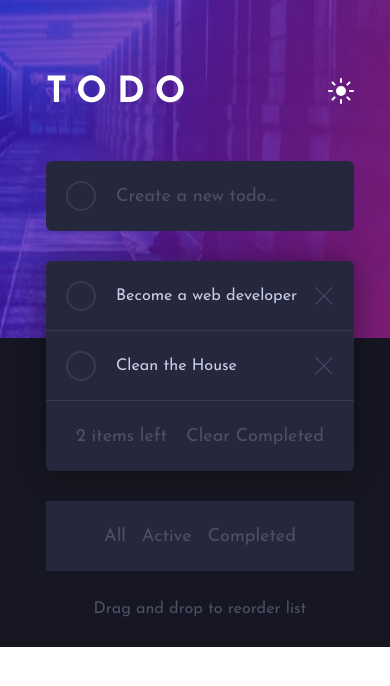
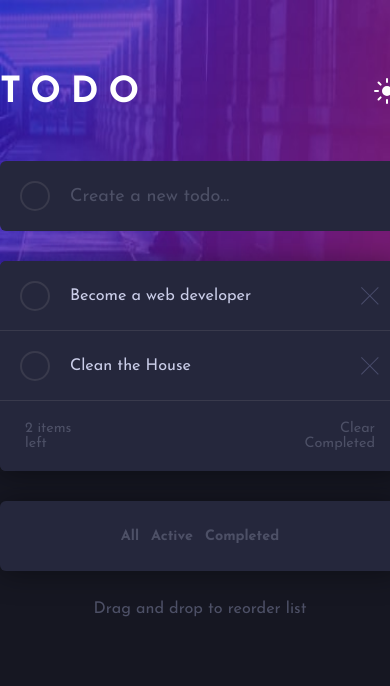
Before and after one commit to tomcodes90/todo-app, a React (Create React App) app: page / in a window 390 px wide. Shown: the top 686 px of the page. Built offline with nearby package versions, Linux system fonts and the light colour scheme.

Commit message:
19/06/2022

```diff
--- a/package.json
+++ b/package.json
@@ -7,6 +7,8 @@
     "@testing-library/react": "^13.3.0",
     "@testing-library/user-event": "^13.5.0",
     "react": "^18.1.0",
+    "react-dnd": "^16.0.1",
+    "react-dnd-html5-backend": "^16.0.1",
     "react-dom": "^18.1.0",
     "react-scripts": "5.0.1",
     "web-vitals": "^2.1.4"
--- a/src/App.css
+++ b/src/App.css
@@ -12,10 +12,12 @@
   background-size: 100% 35vh;
   background-color: hsl(235, 21%, 11%);
   display: flex;
+  min-height: 100vh;
+  width: 100%;
   justify-content: center;
-  height: 100vh;
   min-width: 400px;
 }
+
 .main.light {
   background-image: url(./images/bg-desktop-light.jpg);
   background-color: white;
@@ -222,12 +224,27 @@
   background-color: hsl(235, 24%, 19%);
   align-items: center;
   color: hsl(233, 14%, 35%);
-  padding-left: 30px;
+  padding: 0px 25px;
   display: flex;
   justify-content: space-between;
-  padding-right: 30px;
+  overflow: hidden;
+}
+.todo-items-info > * {
+  font-size: 0.8em;
+}
+.items-left {
+  padding-right: 60px;
+}
+.items-clear {
+  padding-left: 60px;
+}
+.items-status > * {
+  padding: 0px 6px;
   font-size: 1em;
-  overflow: hidden;
+  cursor: pointer;
+}
+div:last-child .mobile-todo-info {
+  display: none;
 }
 .todo-items-info.light {
   background-color: white;
@@ -279,16 +296,28 @@
   #root {
     min-width: 400px;
   }
-
+  .info {
+    height: max-content;
+  }
   .main {
     background-image: url(./images/bg-mobile-dark.jpg);
     background-size: 100vw 40vh;
-    height: 100%;
   }
   .main.light {
     background-image: url(./images/bg-mobile-light.jpg);
   }
-
+  div:last-child .mobile-todo-info {
+    display: flex;
+    border-radius: 6px;
+    overflow: hidden;
+    box-shadow: 0px 2px 30px 0px rgba(0, 0, 0, 0.4);
+  }
+  .items-status > * {
+    font-weight: 700;
+  }
+  .items-left {
+    padding-right: 150px;
+  }
   .todo-items-info .items-left {
     display: none;
   }
--- a/src/App.js
+++ b/src/App.js
@@ -2,7 +2,6 @@ import "./App.css";
 
 import sun from "./images/icon-sun.svg";
 import moon from "./images/icon-moon.svg";
-
 import removeIcon from "./images/icon-cross.svg";
 
 import Header from "./components/Header";
@@ -10,6 +9,8 @@ import NewTodo from "./components/NewTodo";
 import TodoList from "./components/TodoList";
 import TodoFilter from "./components/TodoFilter";
 
+import { DndProvider } from "react-dnd";
+import { HTML5Backend } from "react-dnd-html5-backend";
 import { useState } from "react";
 
 function App() {
@@ -84,13 +85,25 @@ function App() {
   }
 
   return (
-    <div className={theme === "dark" ? "main" : "main light"}>
+    <DndProvider backend={HTML5Backend}>
+      <div
+        className={theme === "dark" ? "main" : "main light"}
+        style={{
+          backgroundColor: theme === "dark" ? "hsl(235, 21%, 11%)" : "",
+        }}
+      >
         <div className="container">
-        <Header sun={sun} moon={moon} theme={theme} selectTheme={selectTheme} />
+          <Header
+            sun={sun}
+            moon={moon}
+            theme={theme}
+            selectTheme={selectTheme}
+          />
           <NewTodo onAddTodo={handleAddTodo} theme={theme} />
           <TodoList
             todoCounter={todoList.length}
             todoList={filtered ? filteredTodoList : todoList}
+            setTodoList={setTodoList}
             removeIcon={removeIcon}
             changeTodoStatus={changeTodoStatus}
             removeTodo={removeTodo}
@@ -99,6 +112,7 @@ function App() {
             clearFilteredTodoList={clearFilteredTodoList}
             theme={theme}
           />
+          <div className="mobile-todo-info">
             <TodoFilter
               todoCounter={todoList.length}
               todoList={filtered ? filteredTodoList : todoList}
@@ -107,9 +121,11 @@ function App() {
               clearFilteredTodoList={clearFilteredTodoList}
               theme={theme}
             />
+          </div>
           <p className="info"> Drag and drop to reorder list</p>
         </div>
       </div>
+    </DndProvider>
   );
 }
 
--- a/src/components/TodoFilter.js
+++ b/src/components/TodoFilter.js
@@ -11,13 +11,13 @@ function TodoFilter({
     >
       <p className="items-left">{todoCounter} items left</p>
       <div className="items-status">
-        <span onClick={clearFilteredTodoList}>All</span>
-        <span id="active" onClick={() => filterTodoList("to do")}>
+        <p onClick={clearFilteredTodoList}>All</p>
+        <p id="active" onClick={() => filterTodoList("to do")}>
           Active
-        </span>
-        <span id="completed" onClick={() => filterTodoList("completed")}>
+        </p>
+        <p id="completed" onClick={() => filterTodoList("completed")}>
           Completed
-        </span>
+        </p>
       </div>
       <p className="items-clear" onClick={clearTodoList}>
         Clear Completed
--- a/src/components/TodoList.js
+++ b/src/components/TodoList.js
@@ -1,26 +1,40 @@
 import TodoListItem from "./TodoListItem";
 import TodoFilter from "./TodoFilter";
+
+import { useDrop } from "react-dnd";
 
 function TodoList({
   removeIcon,
   changeTodoStatus,
   todoList,
+  setTodoList,
   filterTodoList,
   clearTodoList,
   clearFilteredTodoList,
   removeTodo,
   theme,
 }) {
+  const [{ isOver }, drop] = useDrop(() => ({
+    accept: "div",
+    drop: (todo) => addImageToBoard(todo.id),
+    collect: (monitor) => ({
+      isOver: !!monitor.isOver(),
+    }),
+  }));
+  const addImageToBoard = (id) => {
+    const divList = todoList.filter((todo) => id === todo.id);
+    setTodoList((todoList) => [...todoList, divList[0]]);
+  };
   return (
     <div className="todo-items-wrapper">
-      <div className="todo-items">
+      <div ref={drop} className="todo-items">
         {todoList.map((todo) => {
           return (
             <TodoListItem
+              key={todo.id}
               todo={todo}
               removeIcon={removeIcon}
               changeTodoStatus={changeTodoStatus}
-              todoList={todoList}
               removeTodo={removeTodo}
               theme={theme}
             />
--- a/src/components/TodoListItem.js
+++ b/src/components/TodoListItem.js
@@ -1,3 +1,5 @@
+import { useDrag } from "react-dnd";
+
 function TodoListItem({
   removeIcon,
   changeTodoStatus,
@@ -5,10 +7,20 @@ function TodoListItem({
   removeTodo,
   theme,
 }) {
+  const [{ isDragging }, drag] = useDrag(() => ({
+    type: "div",
+    item: { id: todo.id },
+    collect: (monitor) => ({
+      isDragging: !!monitor.isDragging(),
+    }),
+  }));
+
   return (
     <div
+      ref={drag}
       key={todo.id}
       className={theme === "dark" ? "todo-item" : "todo-item light"}
+      style={{ display: isDragging ? "none" : "flex" }}
     >
       <div onClick={() => changeTodoStatus(todo.id)} className="check">
         <div
```
Also changed, not shown: 1 other file (tests, documents, lock files or other folders). Lines whose indentation alone changed are shown as unchanged.
